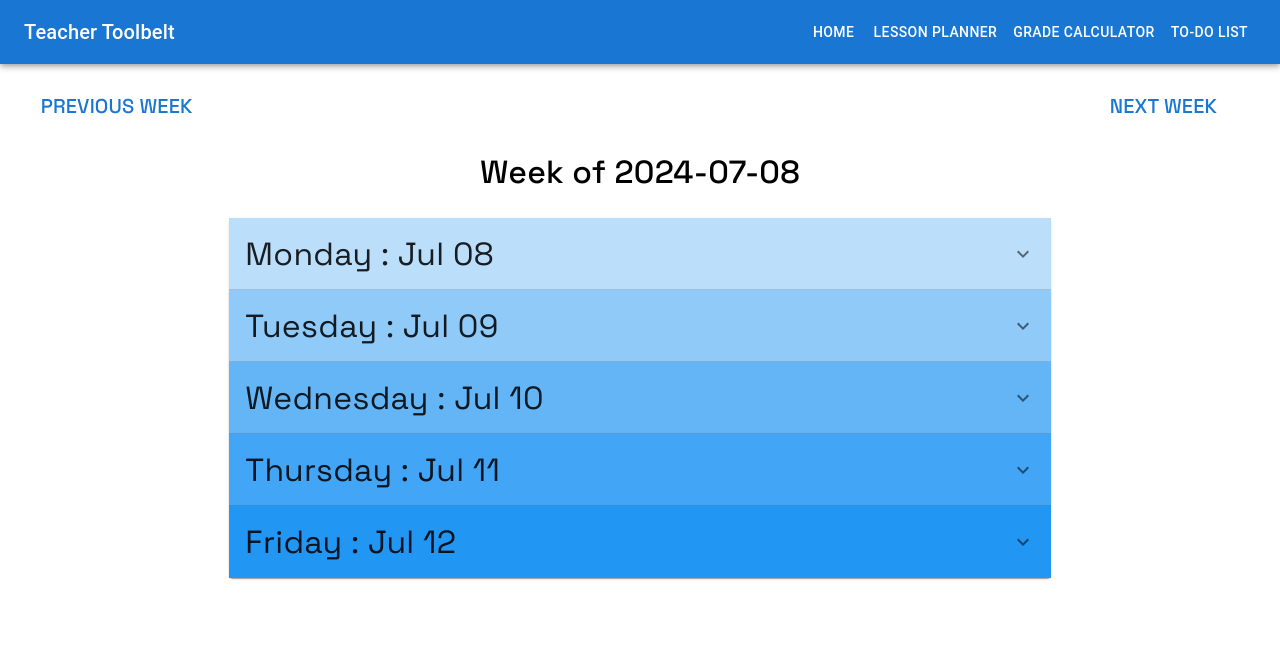
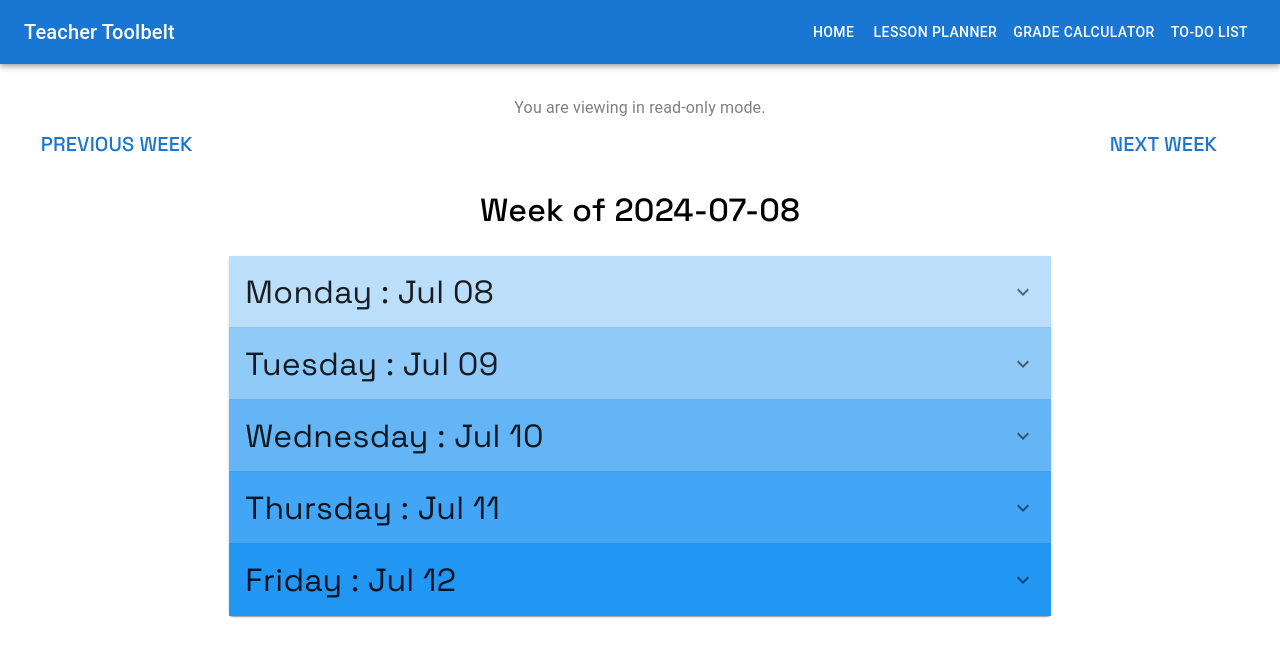
Before and after one commit to FosterMeadows/teachertoolbelt, a React (Create React App) app: page /lesson-planner in a window 1280 px wide. Shown: the top 656 px of the page. Built offline with nearby package versions, Linux system fonts and the light colour scheme; no server answers; the database is empty.

Commit message:
fixedsaving

```diff
--- a/src/components/LessonPlanner.js
+++ b/src/components/LessonPlanner.js
@@ -7,7 +7,7 @@ import {
   Grid,
   Button,
   Card,
-  CardContent
+  CardContent,
 } from '@mui/material';
 import { ExpandMore } from '@mui/icons-material';
 import { firestore } from '../firebaseConfig';
@@ -20,7 +20,6 @@ import { useAuth } from '../AuthProvider';
 
 const MY_EMAIL = 'foster.meadows@gmail.com'; // Replace with your actual email
 
-
 const daysOfWeek = ['Monday', 'Tuesday', 'Wednesday', 'Thursday', 'Friday'];
 
 const emptyEntry = {
@@ -28,7 +27,7 @@ const emptyEntry = {
   prep: '',
   elaplan: '',
   writingispogplan: '',
-  core: '', // Added 'core' field
+  core: '',
 };
 
 const addLessonEntry = async (day, week, entry) => {
@@ -42,12 +41,8 @@ const addLessonEntry = async (day, week, entry) => {
   }
 };
 
-
-
 const LessonPlanner = () => {
   const { user } = useAuth();
-    const isOwner = user && user.email === MY_EMAIL;
-
 
   const [currentWeek, setCurrentWeek] = useState(getCurrentWeek());
   const [entries, setEntries] = useState({});
@@ -56,6 +51,8 @@ const addLessonEntry = async (day, week, entry) => {
   const [error, setError] = useState(null);
 
   useEffect(() => {
+    const isOwner = user && user.email === MY_EMAIL;
+
     const fetchAllEntries = async () => {
       setLoading(true);
       setError(null);
@@ -77,10 +74,12 @@ const addLessonEntry = async (day, week, entry) => {
                 return { id: number.trim(), number: number.trim(), text: text.trim() };
               });
               data.standards = standardsArray;
+            } else if (!data.standards) {
+              data.standards = [];
             }
-            return { day, data, isEditing: false };
+            return { day, data };
           } else {
-            return { day, data: { ...emptyEntry }, isEditing: true };
+            return { day, data: { ...emptyEntry } };
           }
         });
         const results = await Promise.all(fetchPromises);
@@ -89,7 +88,7 @@ const addLessonEntry = async (day, week, entry) => {
           {}
         );
         const newIsEditing = results.reduce(
-          (acc, { day }) => ({ ...acc, [day]: isOwner ? false : false }),
+          (acc, { day }) => ({ ...acc, [day]: false }),
           {}
         );
         setEntries(newEntries);
@@ -103,14 +102,14 @@ const addLessonEntry = async (day, week, entry) => {
     };
 
     fetchAllEntries();
-  }, [currentWeek, user, isOwner]);
+  }, [currentWeek, user]);
 
   const handleInputChange = (day, name, value) => {
     setEntries((prevEntries) => ({
       ...prevEntries,
       [day]: {
         ...prevEntries[day],
-        [name]: value,
+        [name]: name === 'standards' ? value || [] : value,
       },
     }));
   };
@@ -118,10 +117,12 @@ const addLessonEntry = async (day, week, entry) => {
   const handleSaveEntry = async (day) => {
     const entry = entries[day];
     try {
+      // Ensure standards is an array before mapping
+      const standardsArray = Array.isArray(entry.standards) ? entry.standards : [];
       // Serialize standards to a string before saving
       const entryToSave = {
         ...entry,
-        standards: entry.standards
+        standards: standardsArray
           .map((standard) => `${standard.number}: ${standard.text}`)
           .join('\n'),
       };
@@ -134,11 +135,11 @@ const addLessonEntry = async (day, week, entry) => {
   };
 
   const handleEditEntry = (day) => {
+    const isOwner = user && user.email === MY_EMAIL;
     if (isOwner) {
       setIsEditing((prev) => ({ ...prev, [day]: true }));
     }
   };
-
 
   const handleNextWeek = () => {
     setCurrentWeek((prevWeek) => addWeeks(prevWeek, 1));
@@ -153,7 +154,7 @@ const addLessonEntry = async (day, week, entry) => {
     Tuesday: { backgroundColor: '#90CAF9' },   // Lighter Blue
     Wednesday: { backgroundColor: '#64B5F6' }, // Even Lighter Blue
     Thursday: { backgroundColor: '#42A5F5' },  // Soft Blue
-    Friday: { backgroundColor: '#2196F3' }     // Material Blue
+    Friday: { backgroundColor: '#2196F3' },    // Material Blue
   };
 
   if (loading) {
@@ -179,8 +180,18 @@ const addLessonEntry = async (day, week, entry) => {
     );
   }
 
+  const isOwner = user && user.email === MY_EMAIL;
+
   return (
     <div className="lesson-planner-container">
+      {!isOwner && (
+        <Typography
+          variant="subtitle1"
+          style={{ textAlign: 'center', color: 'gray', marginTop: '10px' }}
+        >
+          You are viewing in read-only mode.
+        </Typography>
+      )}
       <Grid container spacing={2} justifyContent="center" alignItems="flex-start">
         <Grid item xs={2}>
           <Button onClick={handlePrevWeek} className="week-nav-button" fullWidth>
@@ -238,7 +249,6 @@ const addLessonEntry = async (day, week, entry) => {
                         currentDay={day}
                         entry={entries[day]}
                         handleEditEntry={handleEditEntry}
-  user={user} // Pass the user prop
                       />
                     )}
                   </CardContent>
```
Lines whose indentation alone changed are shown as unchanged.
